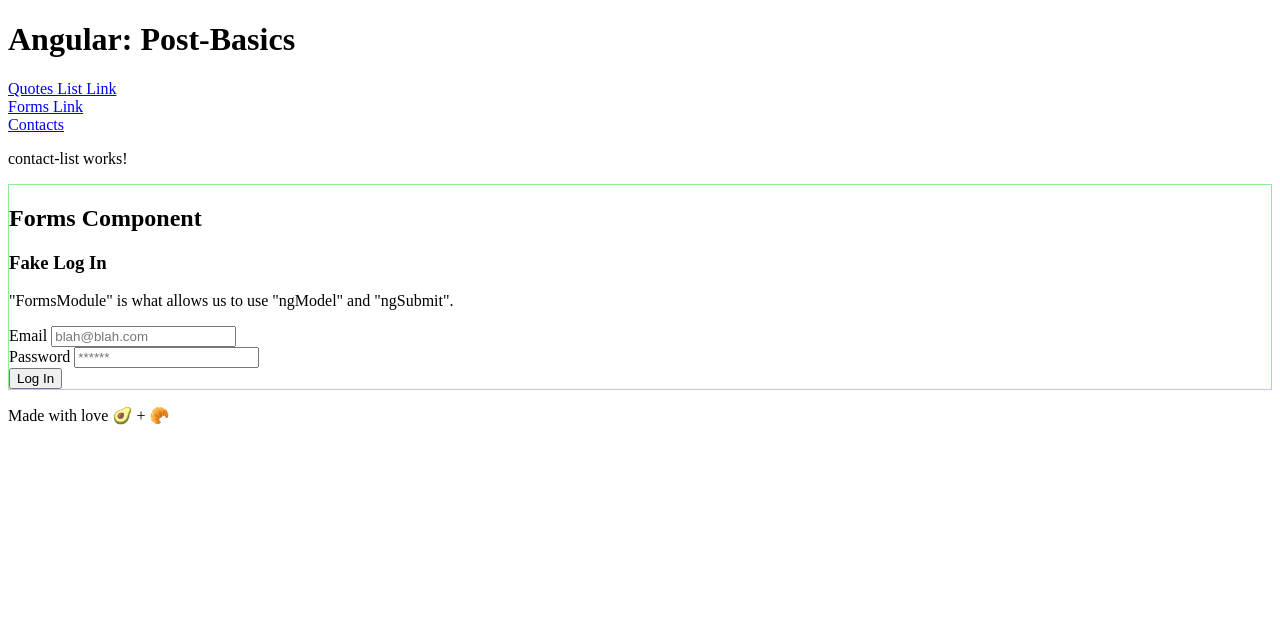
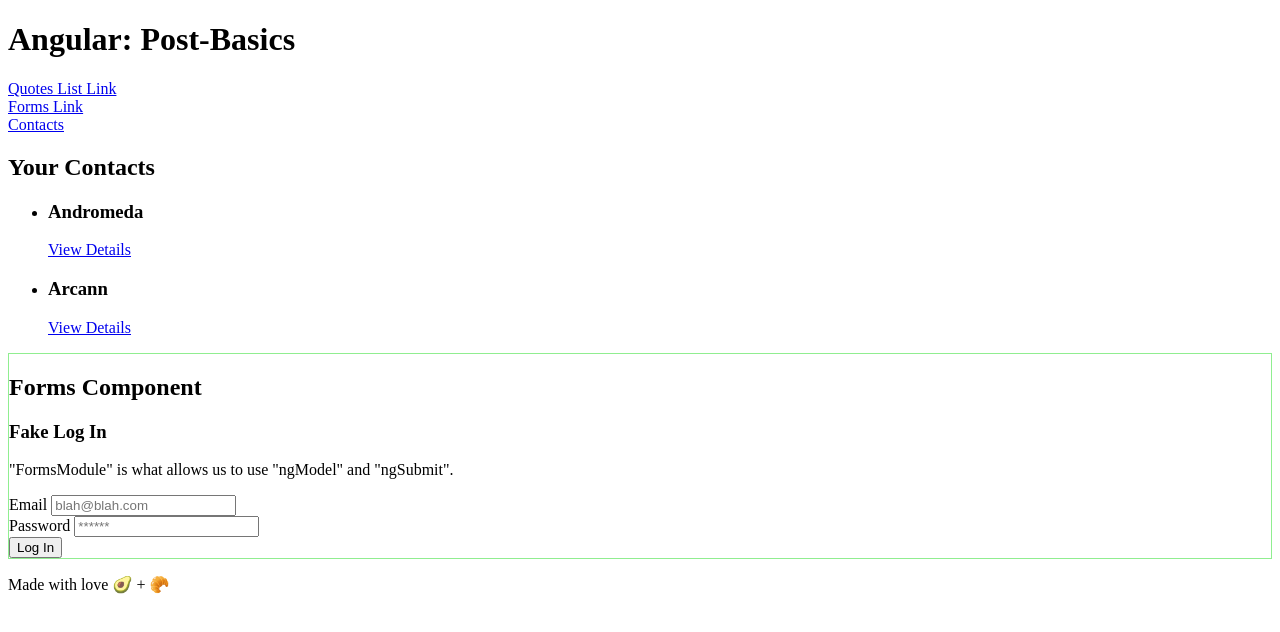
Before and after one commit to gabrielaparra/angular-post-basics, an Angular app: page /contacts in a window 1280 px wide. Shown: the top 632 px of the page. Built offline with nearby package versions, Linux system fonts and the light colour scheme.

Commit message:
users can see a list of contacts

```diff
--- a/src/app/contact-stuff/contact-list/contact-list.component.html
+++ b/src/app/contact-stuff/contact-list/contact-list.component.html
@@ -1,3 +1,11 @@
-<p>
-  contact-list works!
-</p>
+<h2> Your Contacts </h2>
+
+<ul>
+  <li *ngFor="let contact of allTheContacts">
+    <h3> {{contact.name}} </h3>
+    <a [routerLink]="['contacts', contact.id]">
+    <!-- <a href="/contacts/<%= contact.id %>"> -->
+      View Details
+    </a>
+  </li>
+</ul>
--- a/src/app/contact-stuff/contact-list/contact-list.component.ts
+++ b/src/app/contact-stuff/contact-list/contact-list.component.ts
@@ -6,7 +6,19 @@ import { Component, OnInit } from '@angular/core';
   styleUrls: ['./contact-list.component.css']
 })
 export class ContactListComponent implements OnInit {
+  allTheContacts: any[] = [
+    {
+      id: 42,
+      name: 'Andromeda',
+      notes: 'Weird name from Refresh Miami'
+    },
+    {
+      id: 100,
+      name: 'Arcann',
+      notes: 'Star Wars'
+    },
 
+  ]
   constructor() { }
 
   ngOnInit() {
```
